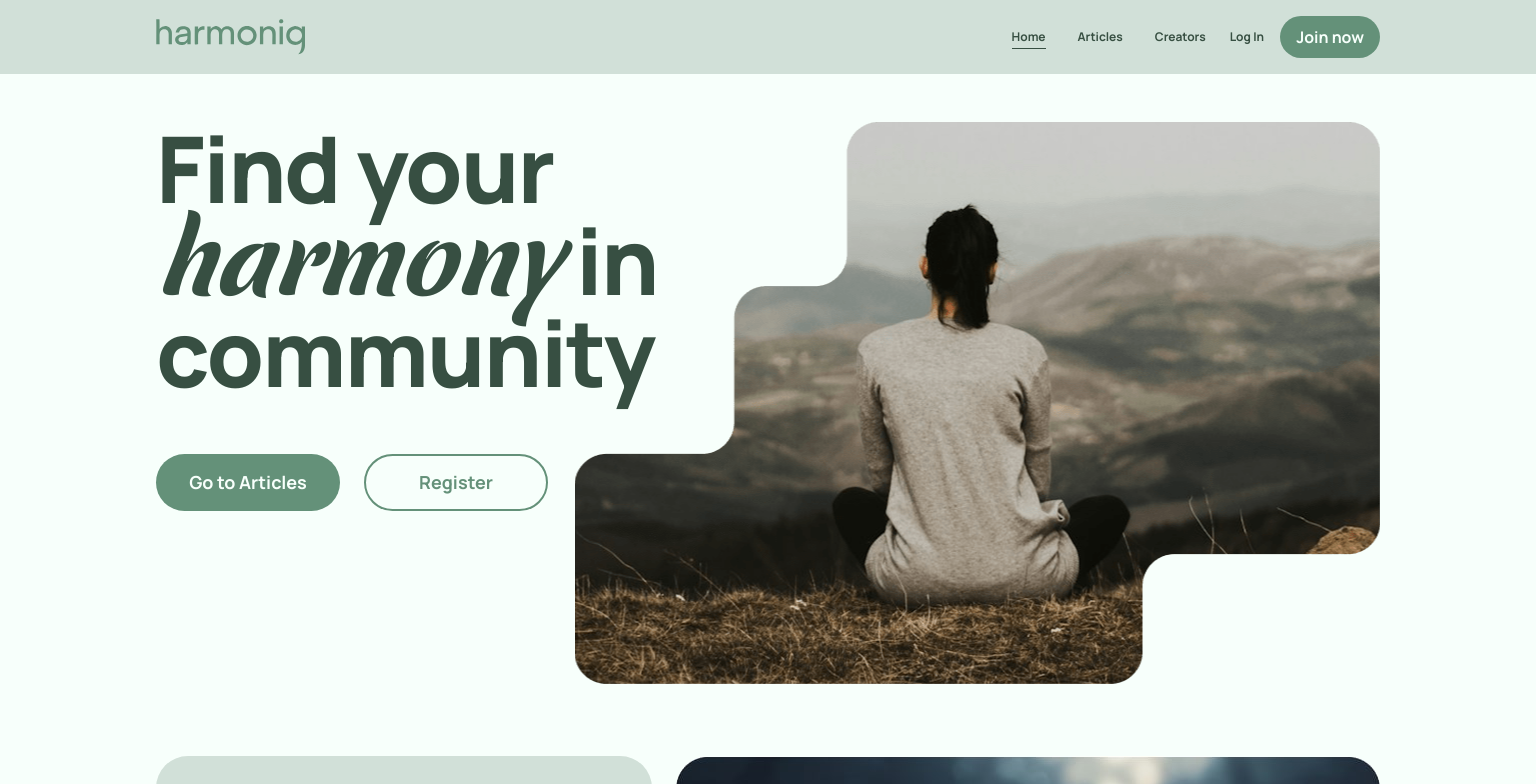
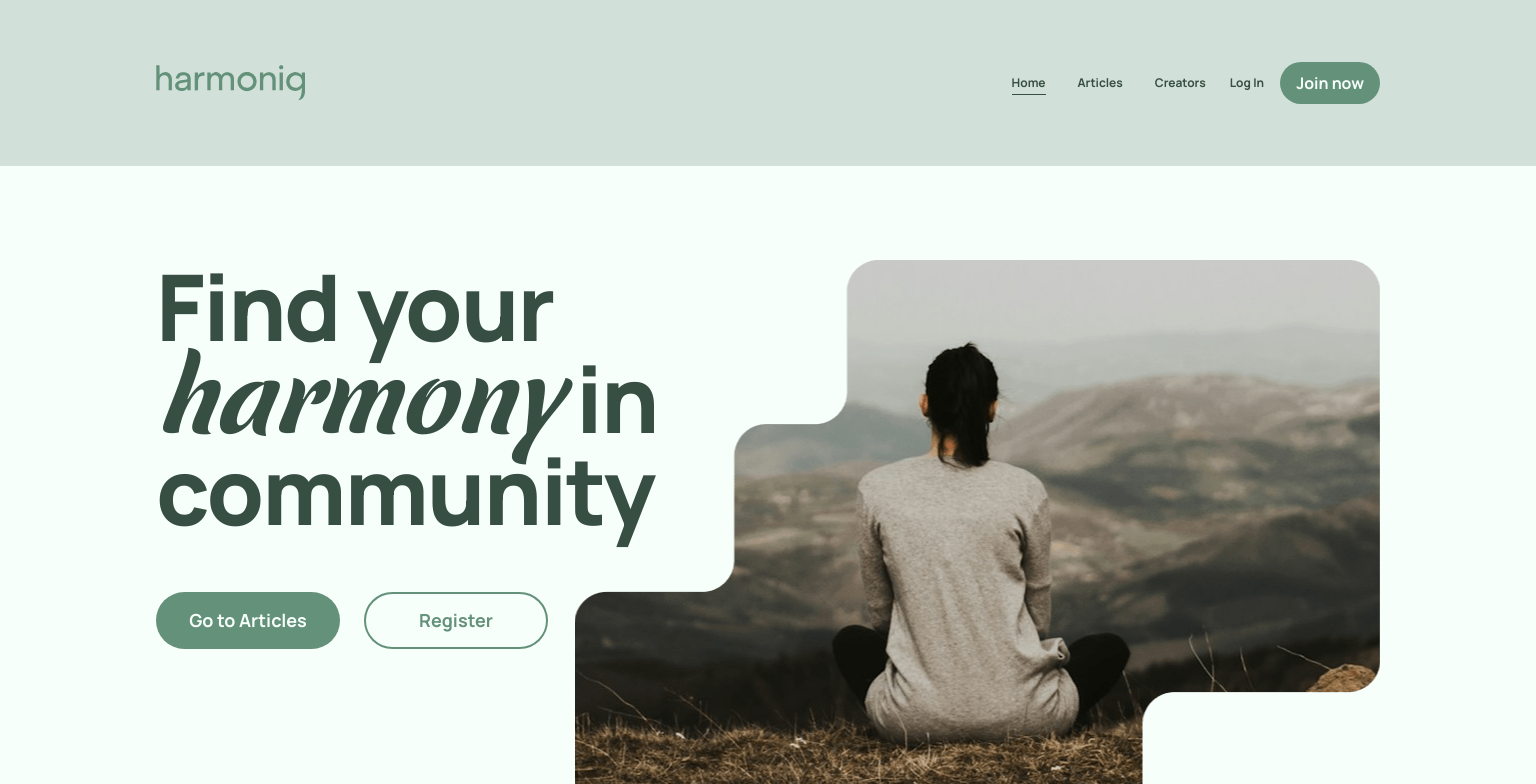
Before and after one commit to PushEaxVK/mindflow-frontend, a React (Vite) app: page / in a window 1536 px wide. Shown: the top 784 px of the page. Built offline with nearby package versions, Linux system fonts and the light colour scheme; no server answers.

Commit message:
fix style (#26)
* ArticlesPage-fetch-v2313-290725

* ArticlesPage-fetch-v2330-290725

* ArticlesPage-fetch-v2347-290725

* Update ArticlesItem.jsx

```diff
--- a/src/components/Container/Container.module.css
+++ b/src/components/Container/Container.module.css
@@ -1,6 +1,6 @@
 .container {
   margin: 0 auto;
-  padding: 0 16px;
+  padding: 46px 16px;
 }
 
 @media only screen and (min-width: 393px) {
@@ -12,13 +12,13 @@
 @media only screen and (min-width: 768px) {
   .container {
     width: 768px;
-    padding: 0 32px;
+    padding: 46px 32px;
   }
 }
 
 @media only screen and (min-width: 1440px) {
   .container {
     width: 1440px;
-    padding: 0 108px;
+    padding: 46px 108px;
   }
 }
--- a/src/index.css
+++ b/src/index.css
@@ -37,4 +37,5 @@ button {
 
 body {
   font-family: var(--font-family);
+  background-color: var(--white);
 }
```
